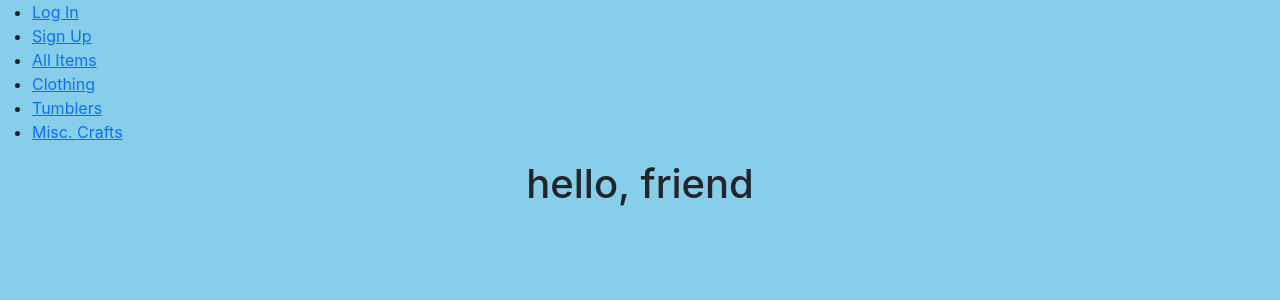
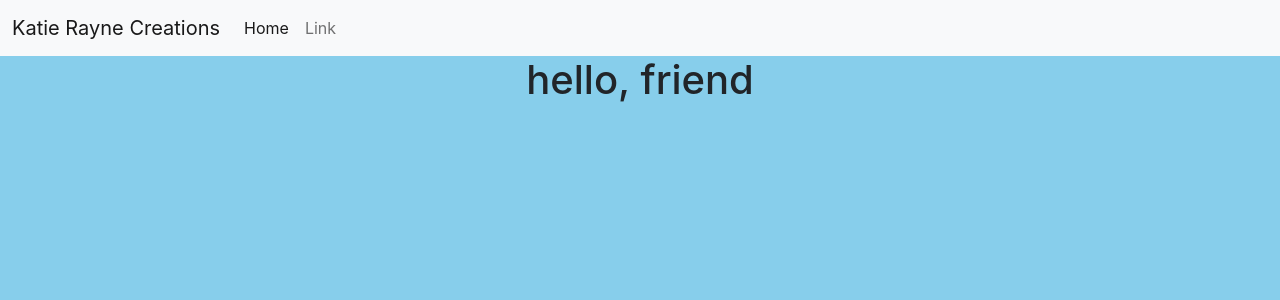
Before and after one commit to breyshaw/KRCv2-front-end, a React (Create React App) app: page / in a window 1280 px wide. Shown: the top 300 px of the page. Built offline with nearby package versions, Linux system fonts and the light colour scheme; no server answers.

Commit message:
style navbar

```diff
--- a/src/components/NavBar/NavBar.jsx
+++ b/src/components/NavBar/NavBar.jsx
@@ -3,7 +3,26 @@
 const NavBar = ({ user, handleLogout }) => {
   return (
     <>
-      {user ?
+      <nav class="navbar navbar-expand-lg navbar-light bg-light">
+        <div class="container-fluid">
+          <a class="navbar-brand" href="/">Katie Rayne Creations</a>
+          <button class="navbar-toggler" type="button" data-bs-toggle="collapse" data-bs-target="#navbarSupportedContent" aria-controls="navbarSupportedContent" aria-expanded="false" aria-label="Toggle navigation">
+            <span class="navbar-toggler-icon"></span>
+          </button>
+          <div class="collapse navbar-collapse" id="navbarSupportedContent">
+            <ul class="navbar-nav me-auto mb-2 mb-lg-0">
+              <li class="nav-item">
+                <a class="nav-link active" aria-current="page" href="#">Home</a>
+              </li>
+              <li class="nav-item">
+                <a class="nav-link" href="#">Link</a>
+              </li>
+            </ul>
+          </div>
+        </div>
+      </nav>
+
+      {/* {user ?
         <nav>
           <ul>
             <li>Welcome, {user.name}</li>
@@ -28,7 +47,7 @@
             <li><Link to="/misc">Misc. Crafts</Link></li>
           </ul>
         </nav>
-      }
+      } */}
     </>
   )
 }
```
